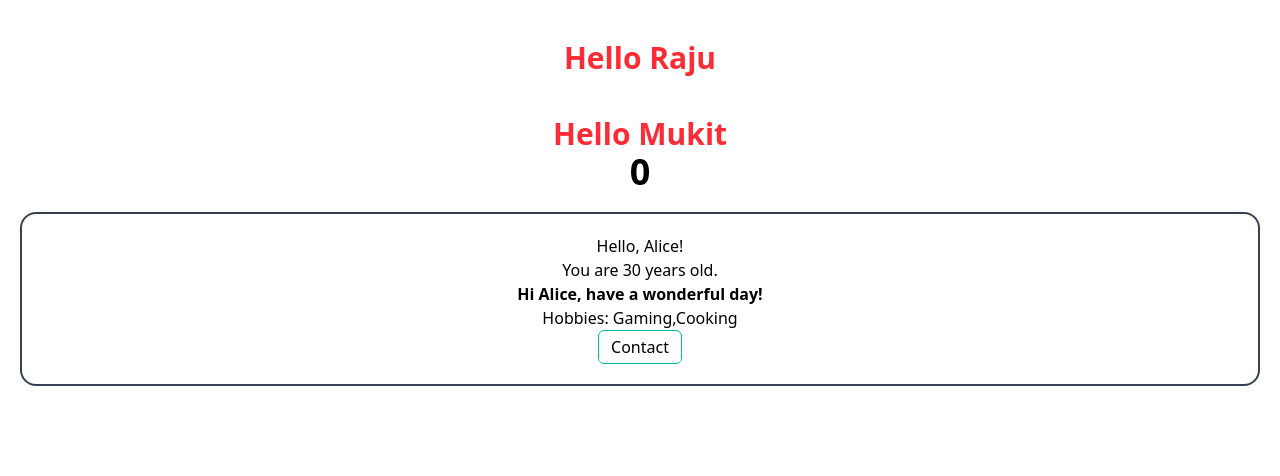
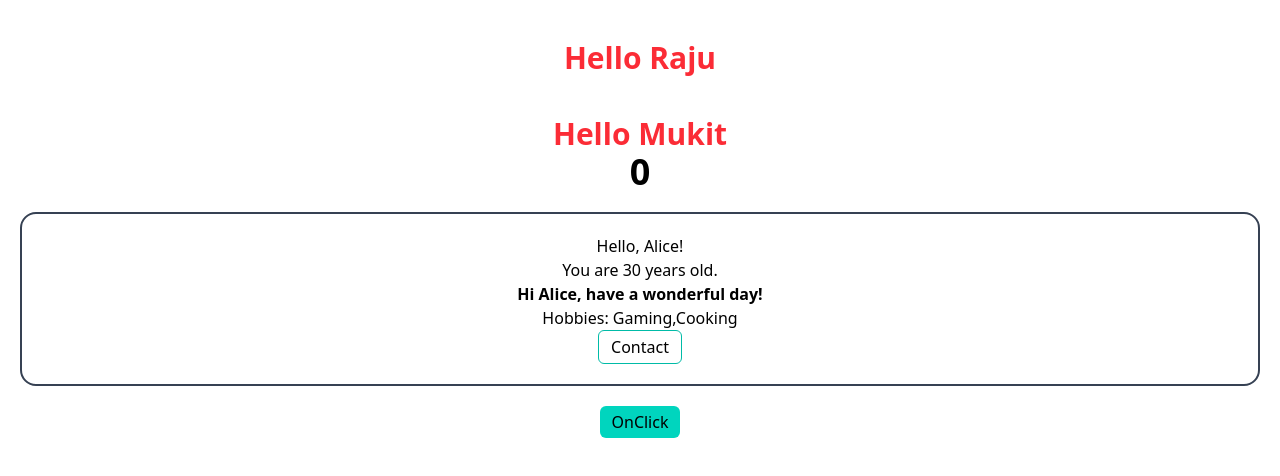
Before and after one commit to MukitHossen7/Polishing-React.js, a React (Vite) app in the folder how-to-install-react-app/: page / in a window 1280 px wide. Shown: the top 476 px of the page. Built offline with nearby package versions, Linux system fonts and the light colour scheme.

Commit message:
add EventHandling component for button click events

```diff
--- a/how-to-install-react-app/src/App.jsx
+++ b/how-to-install-react-app/src/App.jsx
@@ -1,3 +1,4 @@
+import EventHandling from "./components/EventHandling";
 import ProfileCard from "./components/ProfileCard/ProfileCard";
 import RepitComponent from "./components/RepitComponents/RepitComponent";
 
@@ -20,6 +21,7 @@ function App() {
           Contact
         </button>
       </ProfileCard>
+      <EventHandling></EventHandling>
     </>
   );
 }
--- /dev/null
+++ b/how-to-install-react-app/src/components/EventHandling.jsx
@@ -0,0 +1,18 @@
+const EventHandling = () => {
+  const handleButtonClick = (event) => {
+    console.log(event);
+    alert("Button Clicked");
+  };
+  return (
+    <div className=" flex flex-col items-center justify-center">
+      <button
+        className="bg-teal-400 px-3 py-1 rounded-md"
+        onClick={(event) => handleButtonClick(event)}
+      >
+        OnClick
+      </button>
+    </div>
+  );
+};
+
+export default EventHandling;
```
